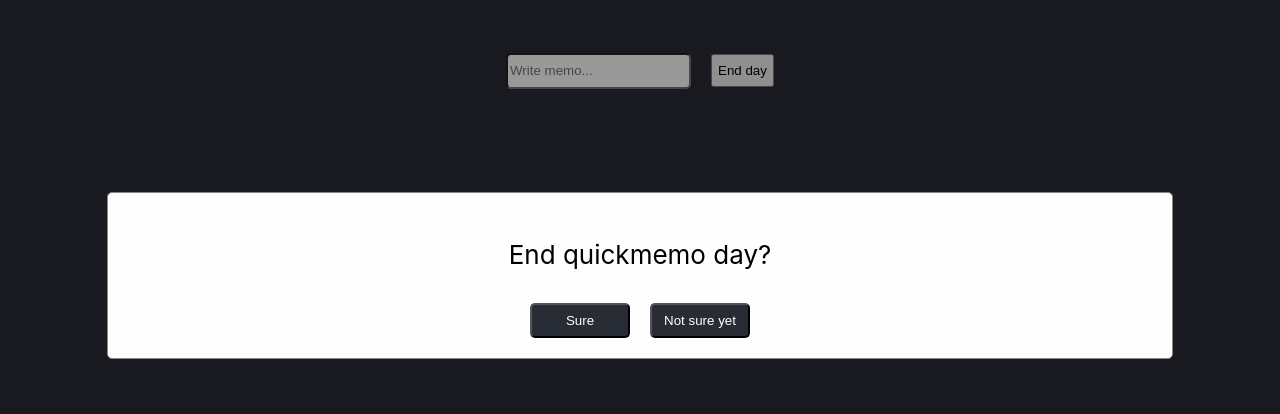
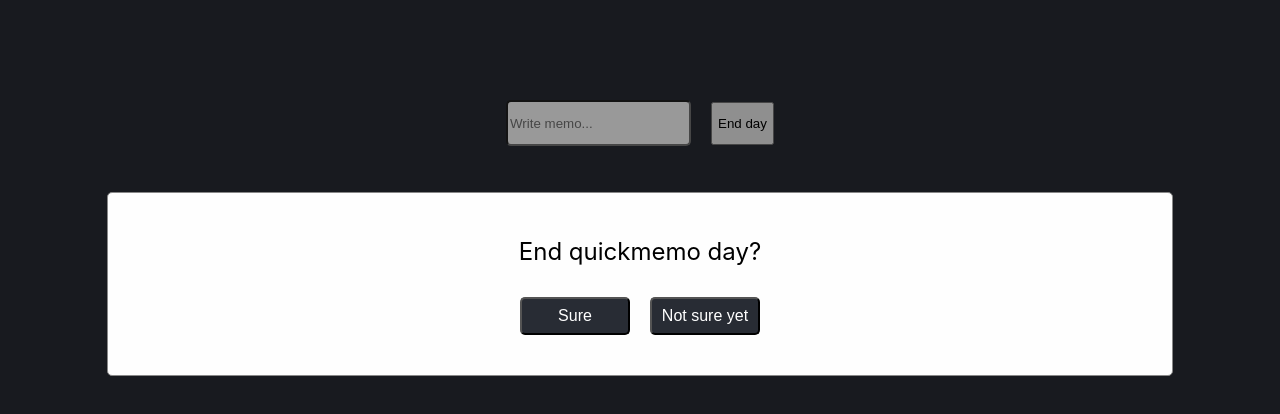
Before and after one commit to jakubpatzer/quickmemo, a React (Create React App) app: page / in a window 1280 px wide. Both pictures are taken after a click on the button "End day". Shown: the top 414 px of the page. Built offline with nearby package versions, Linux system fonts and the light colour scheme.

Commit message:
Styling fixes

```diff
--- a/src/App.css
+++ b/src/App.css
@@ -35,15 +35,15 @@
 }
 
 .input-conatiner {
-  margin: 50px 0;
+  margin: 100px 0 50px;
 }
 
 .memo-input {
-  height: 30px;
+  height: 40px;
   border-radius: 5px;
   margin-right: 20px;
 }
 
 .end-day-button {
-  padding: 7px 5px;
+  padding: 12px 5px;
 }
--- a/src/components/memo/memo.module.css
+++ b/src/components/memo/memo.module.css
@@ -8,4 +8,6 @@
 
 .completed {
   text-decoration: line-through;
+  text-decoration-color: red;
+  text-decoration-thickness: 2px;
 }
--- a/src/components/modal/modal.module.css
+++ b/src/components/modal/modal.module.css
@@ -13,7 +13,7 @@
   border-radius: 5px;
   background-color: #fefefe;
   margin: 15% auto; /* 15% from the top and centered */
-  padding: 20px;
+  padding: 20px 20px 40px;
   border: 1px solid #888;
   width: 80%; /* Could be more or less, depending on screen size */
 }
@@ -28,6 +28,7 @@
 .modalText {
   color: black;
   margin-bottom: 30px;
+  font-size: 1.5rem;
 }
 
 .modalButton {
@@ -35,6 +36,7 @@
   color: white;
   padding: 8px 8px;
   border-radius: 5px;
-  width: 100px;
+  width: 110px;
   margin: 0 10px;
+  font-size: 1rem;
 }
```
